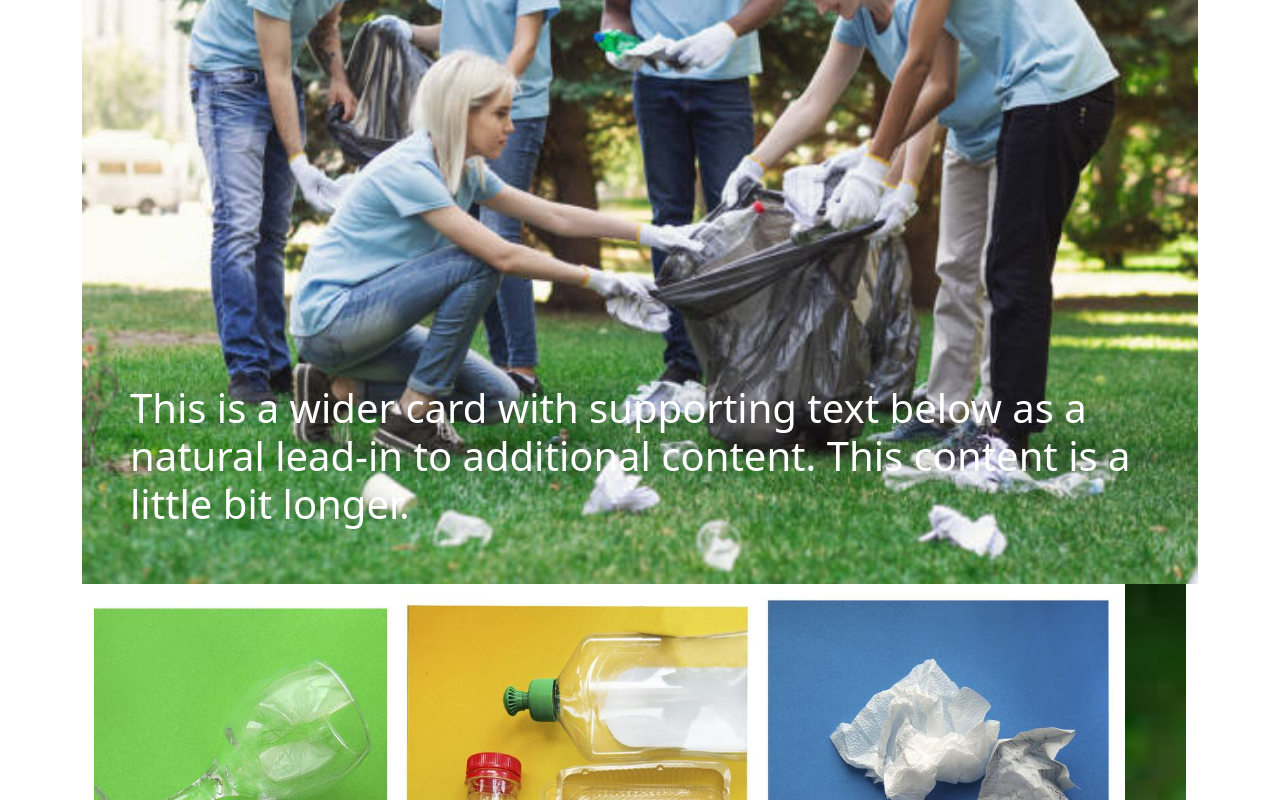
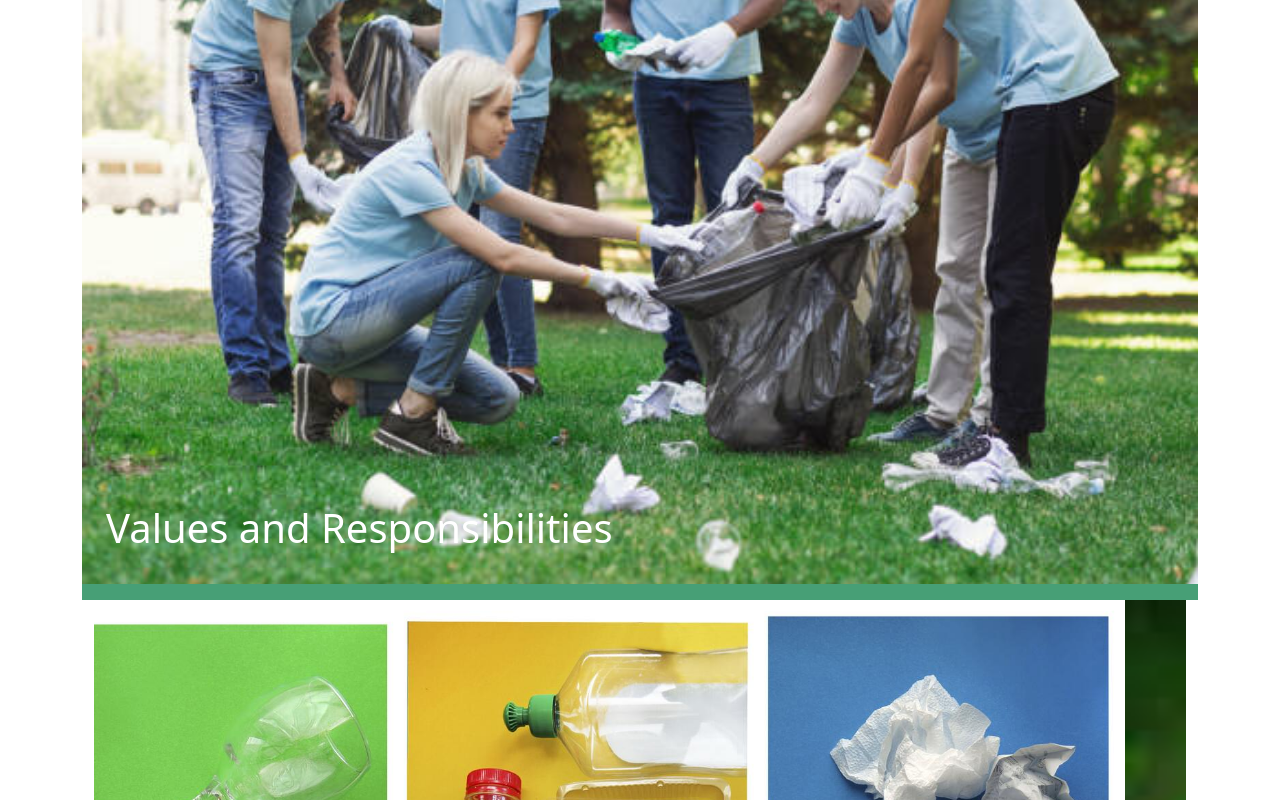
Before and after one commit to Maisbigoy/mini-project-1, a plain HTML site: page index.html in a window 1280 px wide. Shown: the part 427-1227 px from the top of the page. Drawn offline with nearby package versions, Linux system fonts and the light colour scheme.

Commit message:
added file mini-project-1

```diff
--- a/index.html
+++ b/index.html
@@ -57,20 +57,21 @@
      <div class="col-md-12 position-relative">
         <div class="img-text-wrapper position-relative">
           <img src="img/community.jpg" alt="image" class="w-100 img-responsive position-relative">
-           <div id="img_text" class="text-white fixed-bottom p-5 position-absolute">
-                 <h1 class="overlay-text">This is a wider card with supporting text below as a natural lead-in to additional content. This content is a little bit longer.</h1>
+           <div id="img_text" class="text-white fixed-bottom p-4 position-absolute">
+                 <h1 class="overlay-text">Values and Responsibilities</h1>
              </div>
            </div>
         </div>
      </div>
-<!-- <div class="card text-bg-dark position-relative"> -->
-  <!-- <img src="img/community.jpg" class="card-img 1" alt="img 1">
-  <div class="card-img-overlay p-5">
-    <h1 class="card-title"></h1>
-    <p class="card-text -bg-success align-text-center position-absolute mt-50 fs-3">This is a wider card with supporting text below as a natural lead-in to additional content. This content is a little bit longer.</p>
-    <p class="card-text"><small></small></p>
-  </div>
-</div> -->
+
+
+<!--spacing-->
+<div class="mx-auto" style="width: 200px;">
+</div>
+
+
+ <!--background-->
+<div class="bg-success p-2" style="--bs-bg-opacity: .8;"></div>
 
 <!--carousel-->
 <div class="container">
```
Also changed, not shown: 1 other file.
